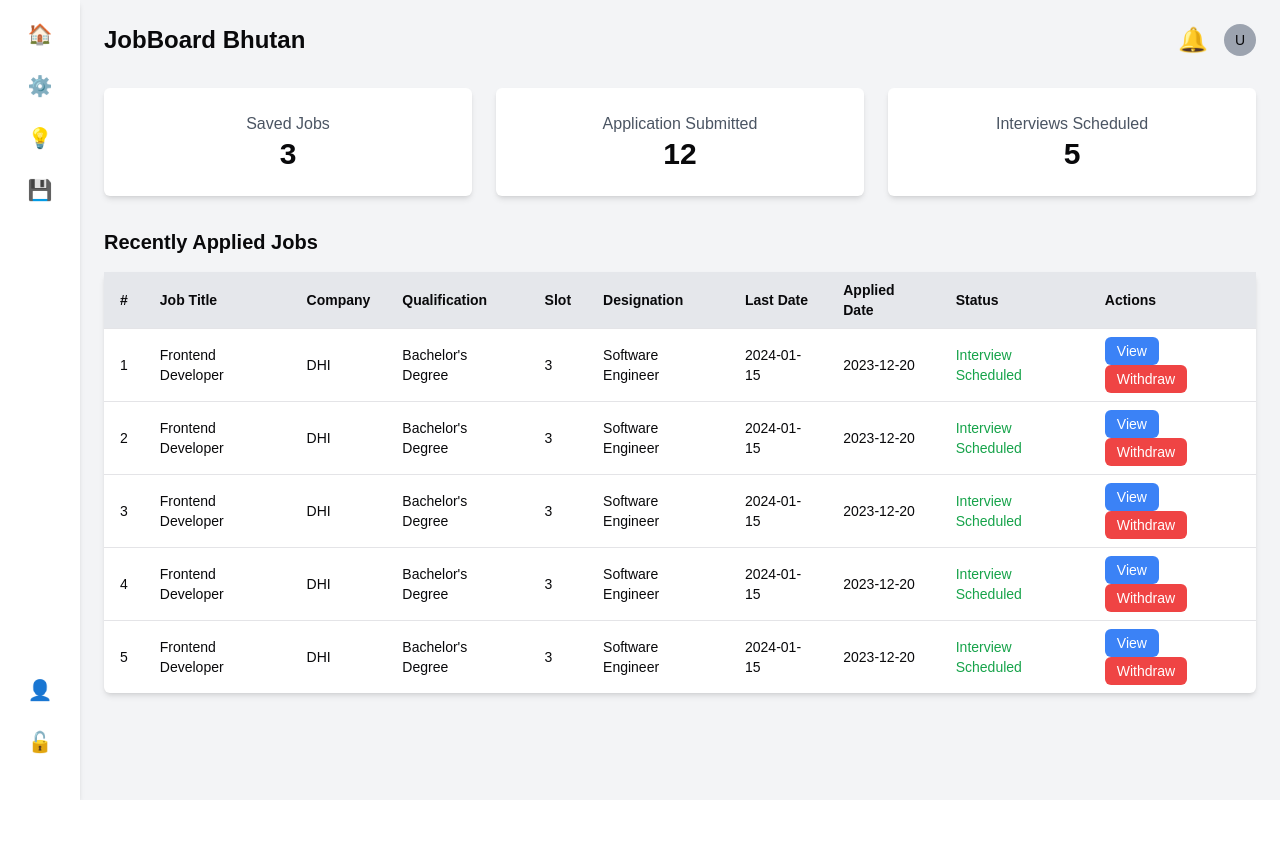
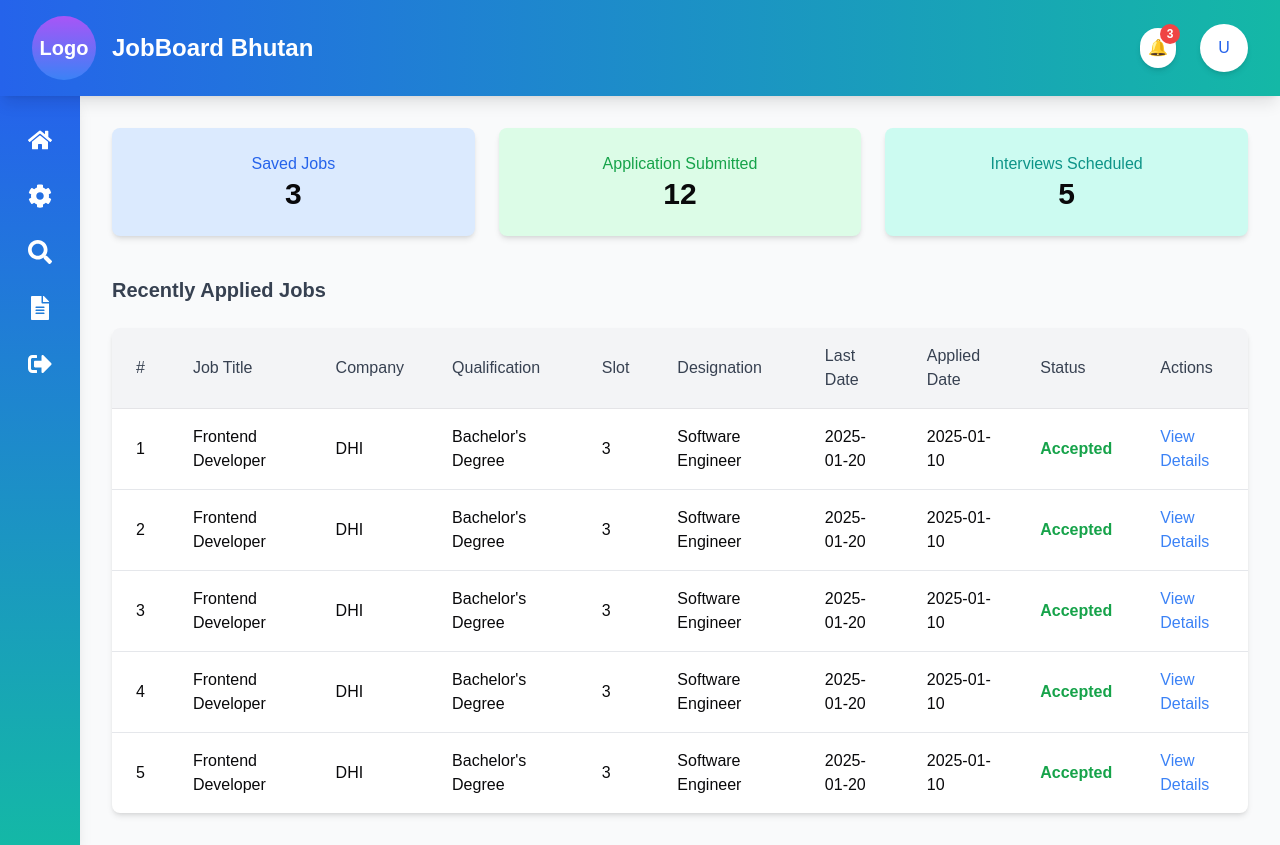
Before and after one commit to pemadolker/JobBoard_Frontend, a Next.js app: page /dashboard/seekerDashboard/profile in a window 1280 px wide. Before the commit the page ends 800 px from the top, so only its background shows below. Built offline with nearby package versions, Linux system fonts and the light colour scheme.

Commit message:
tandin-profile

```diff
--- a/app/dashboard/seekerDashboard/profile/page.tsx
+++ b/app/dashboard/seekerDashboard/profile/page.tsx
@@ -1,126 +1,213 @@
 "use client";
 
-import React from "react";
+import React, { useState } from "react";
 import { useRouter } from "next/navigation";
+import { FaHome, FaCog, FaSearch, FaFileAlt, FaSignOutAlt } from "react-icons/fa";
 
 const ViewProfile = () => {
   const router = useRouter();
+  const [searchTerm, setSearchTerm] = useState("");
+  const [isSearchOpen, setIsSearchOpen] = useState(false); // State to toggle search input
+  const [modalContent, setModalContent] = useState<string | null>(null); // State to manage the content displayed in the modal
+
+  const openModal = (content: string) => {
+    setModalContent(content); // Set the modal content based on the section clicked
+  };
+
+  const closeModal = () => {
+    setModalContent(null); // Close the modal
+  };
 
   return (
-    <div className="min-h-screen bg-gray-100 flex">
+    <div className="min-h-screen bg-gray-50 flex flex-col">
+      {/* Sticky Header */}
+      <header className="sticky top-0 z-10 flex items-center justify-between bg-gradient-to-r from-blue-600 to-teal-500 text-white shadow-lg px-8 py-4">
+        {/* Logo and Title */}
+        <div className="flex items-center gap-4">
+          <div className="w-16 h-16 bg-gradient-to-b from-purple-500 to-blue-500 rounded-full flex items-center justify-center text-white font-bold text-xl">
+            Logo
+          </div>
+          <h1 className="text-2xl font-bold">JobBoard Bhutan</h1>
+        </div>
+        {/* User and Notifications */}
+        <div className="flex items-center gap-6">
+          {/* Notification Icon */}
+          <div className="relative group">
+            <button className="relative p-2 bg-white text-gray-800 rounded-full shadow-md hover:bg-gray-100 transition duration-300">
+              <span className="absolute -top-1 -right-1 bg-red-500 text-white text-xs font-bold rounded-full w-5 h-5 flex items-center justify-center">
+                3
+              </span>
+              🔔
+            </button>
+            <span className="absolute left-1/2 -translate-x-1/2 top-12 bg-gray-800 text-white text-sm px-2 py-1 rounded opacity-0 group-hover:opacity-100 group-hover:top-14 transition-all duration-300">
+              Notifications
+            </span>
+          </div>
+          {/* User Icon */}
+          <div className="relative group">
+            <div className="w-12 h-12 bg-white text-blue-600 rounded-full flex items-center justify-center shadow-md hover:bg-gray-100 transition duration-300">
+              U
+            </div>
+            <span className="absolute left-1/2 -translate-x-1/2 top-12 bg-gray-800 text-white text-sm px-2 py-1 rounded opacity-0 group-hover:opacity-100 group-hover:top-14 transition-all duration-300">
+              Profile
+            </span>
+          </div>
+        </div>
+      </header>
+
+      <div className="flex flex-1 overflow-hidden">
         {/* Sidebar */}
-      <aside className="w-20 bg-white flex flex-col items-center py-5 shadow-md justify-between">
-        <div className="flex flex-col space-y-6">
+        <aside
+          className="group relative w-20 hover:w-64 bg-gradient-to-b from-blue-600 to-teal-500 text-white flex flex-col py-6 shadow-lg transition-all duration-300 ease-in-out"
+        >
+          <nav className="flex flex-col space-y-4 px-4">
+            {/* Home */}
             <button
-            className="hover:text-blue-500 text-xl"
-            onClick={() => router.push("/home")}
+              className="flex items-center space-x-4 text-white py-2 px-3 rounded-md transition duration-300 hover:bg-blue-600"
+              onClick={() => router.push("/dashboard/seekerDashboard")}
             >
-            🏠
+              <FaHome size={24} />
+              <span className="whitespace-nowrap group-hover:block hidden">Home</span>
             </button>
+            {/* Settings */}
             <button
-            className="hover:text-blue-500 text-xl"
+              className="flex items-center space-x-4 text-white py-2 px-3 rounded-md transition duration-300 hover:bg-blue-600"
               onClick={() => router.push("/settings")}
             >
-            ⚙️
+              <FaCog size={24} />
+              <span className="whitespace-nowrap group-hover:block hidden">Settings</span>
             </button>
+            {/* Search Jobs */}
+            <div>
               <button
-            className="hover:text-blue-500 text-xl"
-            onClick={() => router.push("/ideas")}
+                className="flex items-center space-x-4 text-white py-2 px-3 rounded-md transition duration-300 hover:bg-blue-600 w-full"
+                onClick={() => setIsSearchOpen(!isSearchOpen)}
               >
-            💡
+                <FaSearch size={24} />
+                <span className="whitespace-nowrap group-hover:block hidden">Search Jobs</span>
               </button>
+              {isSearchOpen && (
+                <div className="mt-2 bg-white rounded-md p-3 shadow-lg">
+                  <input
+                    type="text"
+                    placeholder="Search jobs..."
+                    value={searchTerm}
+                    onChange={(e) => setSearchTerm(e.target.value)}
+                    className="w-full p-2 rounded-md bg-gray-100 text-gray-800 border border-gray-300 focus:outline-none focus:ring-2 focus:ring-blue-600"
+                  />
                   <button
-            className="hover:text-blue-500 text-xl"
-            onClick={() => router.push("/saved")}
+                    className="mt-2 w-full bg-blue-500 text-white py-2 px-4 rounded-md hover:bg-blue-600 transition duration-300"
+                    onClick={() => console.log(`Searching for: ${searchTerm}`)}
                   >
-            💾
+                    Search
                   </button>
                 </div>
-        <div className="flex flex-col space-y-6 mb-6">
+              )}
+            </div>
+            {/* Apply Job */}
             <button
-            className="hover:text-blue-500 text-xl"
-            onClick={() => router.push("/profile")}
+              className="flex items-center space-x-4 text-white py-2 px-3 rounded-md transition duration-300 hover:bg-blue-600"
+              onClick={() => router.push("/dashboard/seekerDashboard/jobs")}
             >
-            👤
+              <FaFileAlt size={24} />
+              <span className="whitespace-nowrap group-hover:block hidden">Apply Job</span>
             </button>
+            {/* Logout */}
             <button
-            className="hover:text-blue-500 text-xl"
-            onClick={() => router.push("/logout")}
+              className="flex items-center space-x-4 text-white py-2 px-3 rounded-md transition duration-300 hover:bg-blue-600 mt-auto"
+              onClick={() => router.push("/")}
             >
-            🔓
+              <FaSignOutAlt size={24} />
+              <span className="whitespace-nowrap group-hover:block hidden">Logout</span>
             </button>
-        </div>
+          </nav>
         </aside>
 
         {/* Main Content */}
-      <main className="flex-1 p-6">
-        {/* Header */}
-        <div className="flex justify-between items-center mb-8">
-          <h1 className="text-2xl font-bold">JobBoard Bhutan</h1>
-          <div className="flex items-center space-x-4">
-            <span className="text-2xl">🔔</span>
-            <div className="w-8 h-8 rounded-full bg-gray-400 flex items-center justify-center">
-              <span className="text-sm">U</span>
-            </div>
-          </div>
-        </div>
-
+        <main className="flex-1 p-8 overflow-y-auto">
           {/* Overview Section */}
-        <section className="grid grid-cols-3 gap-6 mb-8">
-          <div className="bg-white shadow-md p-6 rounded-md text-center">
-            <h2 className="text-gray-600 font-medium">Saved Jobs</h2>
+          <section className="grid grid-cols-1 sm:grid-cols-2 md:grid-cols-3 gap-6 mb-10">
+            <button
+              className="bg-blue-100 shadow-md p-6 rounded-lg text-center hover:bg-blue-200 transition duration-300"
+              onClick={() => openModal("Saved Jobs Details")}
+            >
+              <h2 className="text-blue-600 font-medium">Saved Jobs</h2>
               <p className="text-3xl font-bold">3</p>
-          </div>
-          <div className="bg-white shadow-md p-6 rounded-md text-center">
-            <h2 className="text-gray-600 font-medium">Application Submitted</h2>
+            </button>
+            <button
+              className="bg-green-100 shadow-md p-6 rounded-lg text-center hover:bg-green-200 transition duration-300"
+              onClick={() => openModal("Application Submitted Details")}
+            >
+              <h2 className="text-green-600 font-medium">Application Submitted</h2>
               <p className="text-3xl font-bold">12</p>
-          </div>
-          <div className="bg-white shadow-md p-6 rounded-md text-center">
-            <h2 className="text-gray-600 font-medium">Interviews Scheduled</h2>
+            </button>
+            <button
+              className="bg-teal-100 shadow-md p-6 rounded-lg text-center hover:bg-teal-200 transition duration-300"
+              onClick={() => openModal("Interviews Scheduled Details")}
+            >
+              <h2 className="text-teal-600 font-medium">Interviews Scheduled</h2>
               <p className="text-3xl font-bold">5</p>
-          </div>
+            </button>
           </section>
 
-        {/* Recently Applied Jobs */}
+          {/* Recently Applied Jobs Section */}
           <section>
-          <h2 className="text-xl font-bold mb-4">Recently Applied Jobs</h2>
-          <table className="w-full bg-white shadow-md rounded-md text-sm">
-            <thead>
-              <tr className="bg-gray-200 text-left">
-                <th className="py-2 px-4">#</th>
-                <th className="py-2 px-4">Job Title</th>
-                <th className="py-2 px-4">Company</th>
-                <th className="py-2 px-4">Qualification</th>
-                <th className="py-2 px-4">Slot</th>
-                <th className="py-2 px-4">Designation</th>
-                <th className="py-2 px-4">Last Date</th>
-                <th className="py-2 px-4">Applied Date</th>
-                <th className="py-2 px-4">Status</th>
-                <th className="py-2 px-4">Actions</th>
+            <h2 className="text-xl font-semibold text-gray-700 mb-6">Recently Applied Jobs</h2>
+            <div className="bg-white shadow-md rounded-lg overflow-hidden">
+              <table className="min-w-full table-auto text-left">
+                <thead className="bg-gray-100 border-b">
+                  <tr>
+                    <th className="px-6 py-4 text-gray-700 font-medium">#</th>
+                    <th className="px-6 py-4 text-gray-700 font-medium">Job Title</th>
+                    <th className="px-6 py-4 text-gray-700 font-medium">Company</th>
+                    <th className="px-6 py-4 text-gray-700 font-medium">Qualification</th>
+                    <th className="px-6 py-4 text-gray-700 font-medium">Slot</th>
+                    <th className="px-6 py-4 text-gray-700 font-medium">Designation</th>
+                    <th className="px-6 py-4 text-gray-700 font-medium">Last Date</th>
+                    <th className="px-6 py-4 text-gray-700 font-medium">Applied Date</th>
+                    <th className="px-6 py-4 text-gray-700 font-medium">Status</th>
+                    <th className="px-6 py-4 text-gray-700 font-medium">Actions</th>
                   </tr>
                 </thead>
-            <tbody>
+                <tbody className="divide-y divide-gray-200">
                   {Array.from({ length: 5 }).map((_, index) => (
-                <tr key={index} className="border-t">
-                  <td className="py-2 px-4">{index + 1}</td>
-                  <td className="py-2 px-4">Frontend Developer</td>
-                  <td className="py-2 px-4">DHI</td>
-                  <td className="py-2 px-4">Bachelor's Degree</td>
-                  <td className="py-2 px-4">3</td>
-                  <td className="py-2 px-4">Software Engineer</td>
-                  <td className="py-2 px-4">2024-01-15</td>
-                  <td className="py-2 px-4">2023-12-20</td>
-                  <td className="py-2 px-4 text-green-600">Interview Scheduled</td>
-                  <td className="py-2 px-4">
-                    <button className="bg-blue-500 text-white px-3 py-1 rounded-md mr-2">View</button>
-                    <button className="bg-red-500 text-white px-3 py-1 rounded-md">Withdraw</button>
-                  </td>
+                    <tr key={index} className="hover:bg-gray-50 transition duration-300">
+                      <td className="px-6 py-4">{index + 1}</td>
+                      <td className="px-6 py-4">Frontend Developer</td>
+                      <td className="px-6 py-4">DHI</td>
+                      <td className="px-6 py-4">Bachelor's Degree</td>
+                      <td className="px-6 py-4">3</td>
+                      <td className="px-6 py-4">Software Engineer</td>
+                      <td className="px-6 py-4">2025-01-20</td>
+                      <td className="px-6 py-4">2025-01-10</td>
+                      <td className="px-6 py-4 text-green-600 font-semibold">Accepted</td>
+                      <td className="px-6 py-4 text-blue-500">View Details</td>
                     </tr>
                   ))}
                 </tbody>
               </table>
+            </div>
           </section>
         </main>
+
+        {/* Modal */}
+        {modalContent && (
+          <div className="fixed inset-0 bg-white bg-opacity-60 flex justify-center items-center z-20">
+            <div className="bg-white p-6 rounded-lg shadow-xl max-w-lg w-full">
+              <h2 className="text-2xl font-semibold text-gray-800 mb-4">{modalContent}</h2>
+              <div>
+                <p className="text-gray-700">Here are the details of {modalContent.toLowerCase()}...</p>
+              </div>
+              <button
+                className="mt-4 px-4 py-2 bg-red-500 text-white rounded-md hover:bg-red-600 transition duration-300"
+                onClick={closeModal}
+              >
+                Close
+              </button>
+            </div>
+          </div>
+        )}
+      </div>
     </div>
   );
 };
--- a/package.json
+++ b/package.json
@@ -19,7 +19,7 @@
     "clsx": "^2.1.1",
     "lucide-react": "^0.469.0",
     "next": "14.2.16",
-    "react": "^18",
+    "react": "^18.3.1",
     "react-dom": "^18",
     "react-icons": "^5.4.0",
     "tailwind-merge": "^2.6.0",
```
Also changed, not shown: 1 other file (tests, documents, lock files or other folders). Lines whose indentation alone changed are shown as unchanged.
